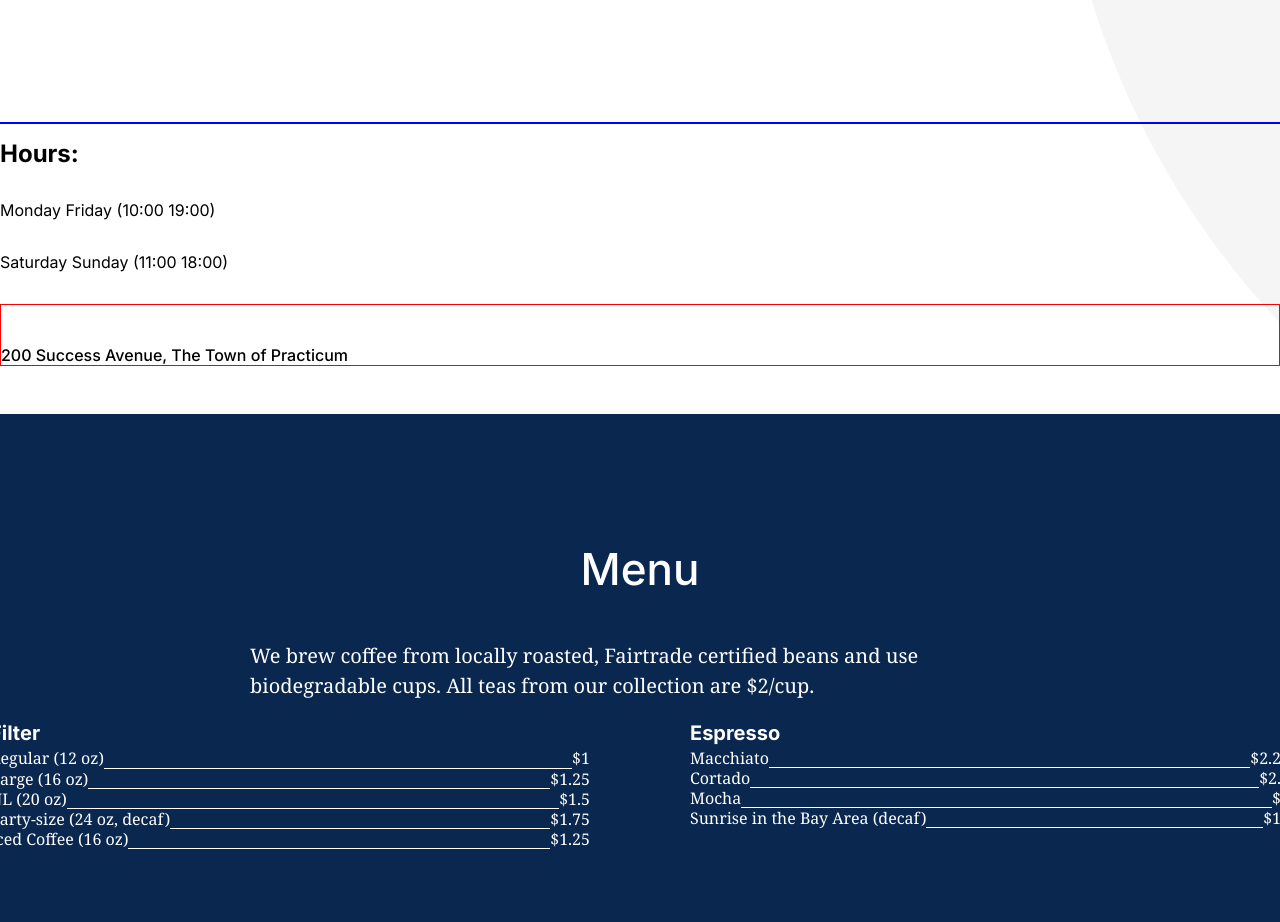
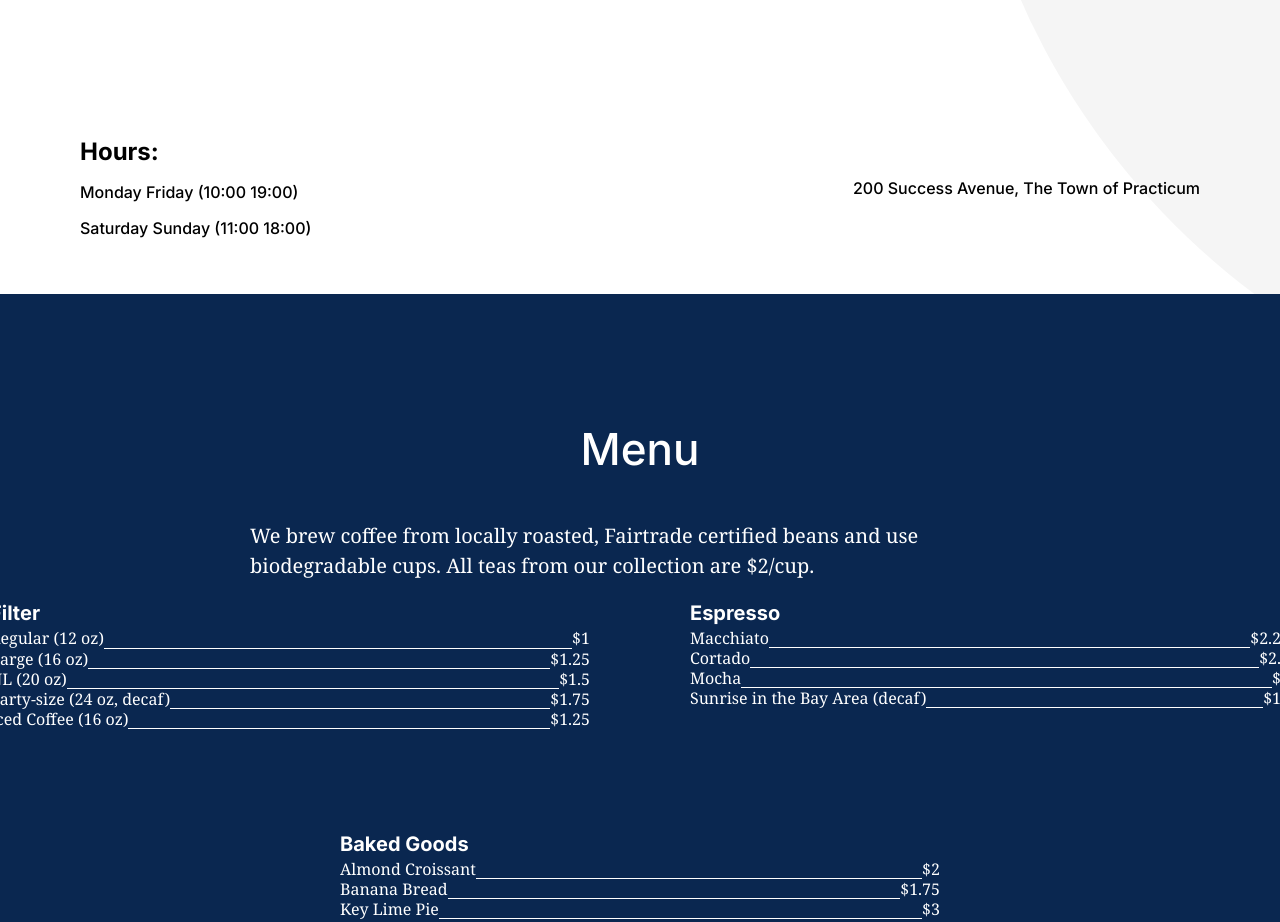
Before and after one commit to shauliperets/web_project_2, a plain HTML site: page index.html in a window 1280 px wide. Shown: the part 880-1802 px from the top of the page. Drawn offline with Linux system fonts and the light colour scheme; a web font is replaced by a local one.

Commit message:
After review. fixing header. fix 2

```diff
--- a/blocks/header.css
+++ b/blocks/header.css
@@ -46,22 +46,17 @@
   flex-direction: column;
 }
 
-.header__paragraph {
+.header__paragraph-wrapper {
   display: flex;
   flex-direction: row;
   justify-content: space-between;
-  padding: 0px 80px 40px 80px;
-
   font-family: "Inter";
   font-style: normal;
   font-weight: 500;
   font-size: 16px;
   line-height: 20px;
-
-  padding: 0;
+  padding: 0px 80px 40px 80px;
   margin: 0;
-
-  border: 1px solid blue;
 }
 
 .header__address {
@@ -72,8 +67,6 @@
   font-weight: 500;
   font-size: 16px;
   line-height: 20px;
-
-  border: 1px solid red;
 }
 
 .menu {
--- a/index.html
+++ b/index.html
@@ -44,19 +44,22 @@
             the cozy vibes to help you get creative.
           </p>
         </div>
-        <img class="header__image" src="images/inside_coffee_shop.png" alt="Coffee shop header image" />
+        <img
+          class="header__image"
+          src="images/inside_coffee_shop.png"
+          alt="Coffee shop header image"
+        />
 
-
-        <p class="header__paragraph">
-          <h2>Hours:</h2>
-          <p>Monday Friday (10:00 19:00)</p>
-          <p>Saturday Sunday (11:00 18:00)</p>
-
+        <div class="header__paragraph-wrapper">
+          <div>
+            <h2>Hours:</h2>
+            <p>Monday Friday (10:00 19:00)</p>
+            <p>Saturday Sunday (11:00 18:00)</p>
+          </div>
           <p class="header__address">
             200 Success Avenue, The Town of Practicum
           </p>
-        </p>
-
+        </div>
       </header>
       <section id="menu" class="menu">
         <div class="menu__title-container">
```
